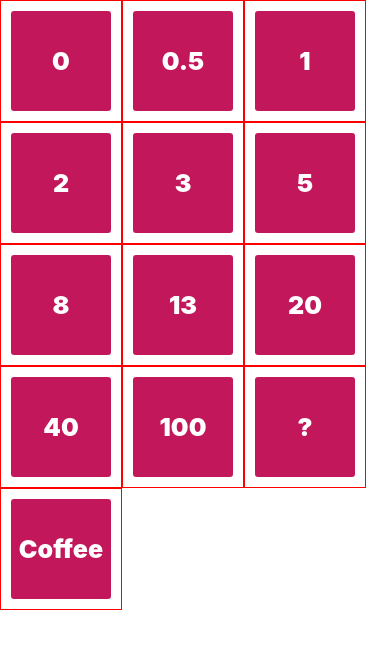
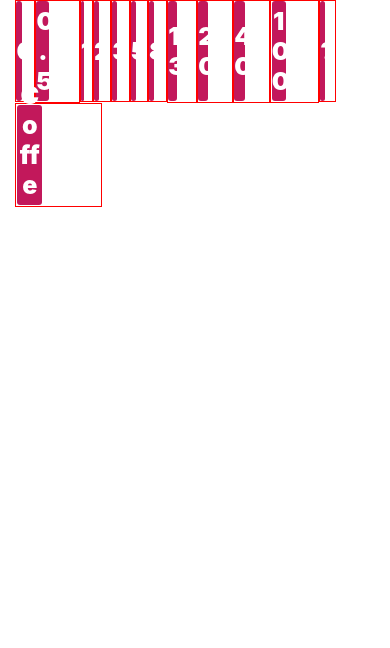
Before and after one commit to nerijusdu/scrum-poker-live, a React Native app: screen / in a window 390 px wide. Shown: the top 648 px of the page. Built offline with nearby package versions, Linux system fonts and the light colour scheme.

Commit message:
Fix design issues

```diff
--- a/src/components/Card.js
+++ b/src/components/Card.js
@@ -19,7 +19,7 @@ export default class Card extends React.Component {
       >
         <Animated.View
           style={[styles.card, {
-            width: fullScreen ? 300 : 100,
+            width: fullScreen ? 300 : '30%',
             height: fullScreen ? 300 : 100,
             transform: [{ rotateY }]
           }]}
@@ -42,7 +42,7 @@ const styles = StyleSheet.create({
     display: 'flex',
     alignItems: 'center',
     justifyContent: 'center',
-    margin: 10
+    margin: '1%'
   },
   cardText: {
     color: '#FFFFFF',
--- a/src/components/CardList.js
+++ b/src/components/CardList.js
@@ -75,6 +75,8 @@ const styles = StyleSheet.create({
     display: 'flex',
     flexDirection: 'row',
     flexWrap: 'wrap',
+    paddingLeft: '2%',
+    paddingRight: '2%'
   },
   selectedCard: {
     alignItems: 'center',
```
